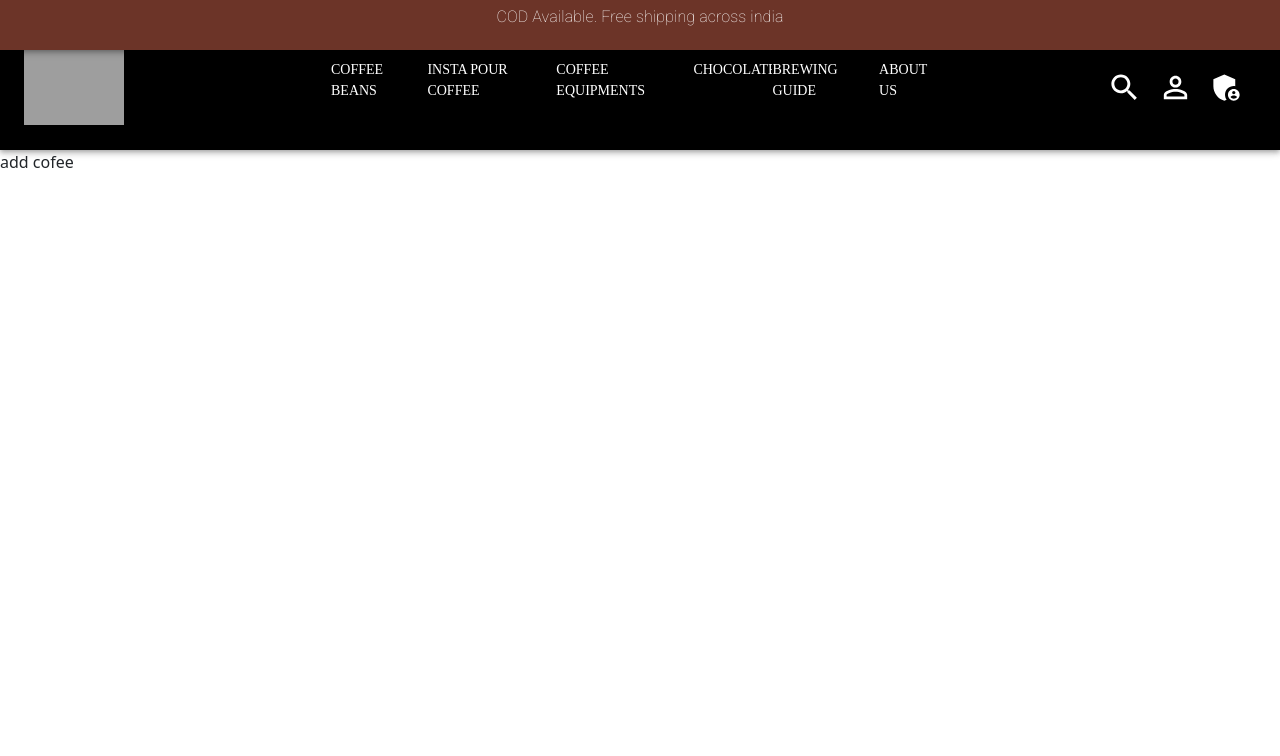
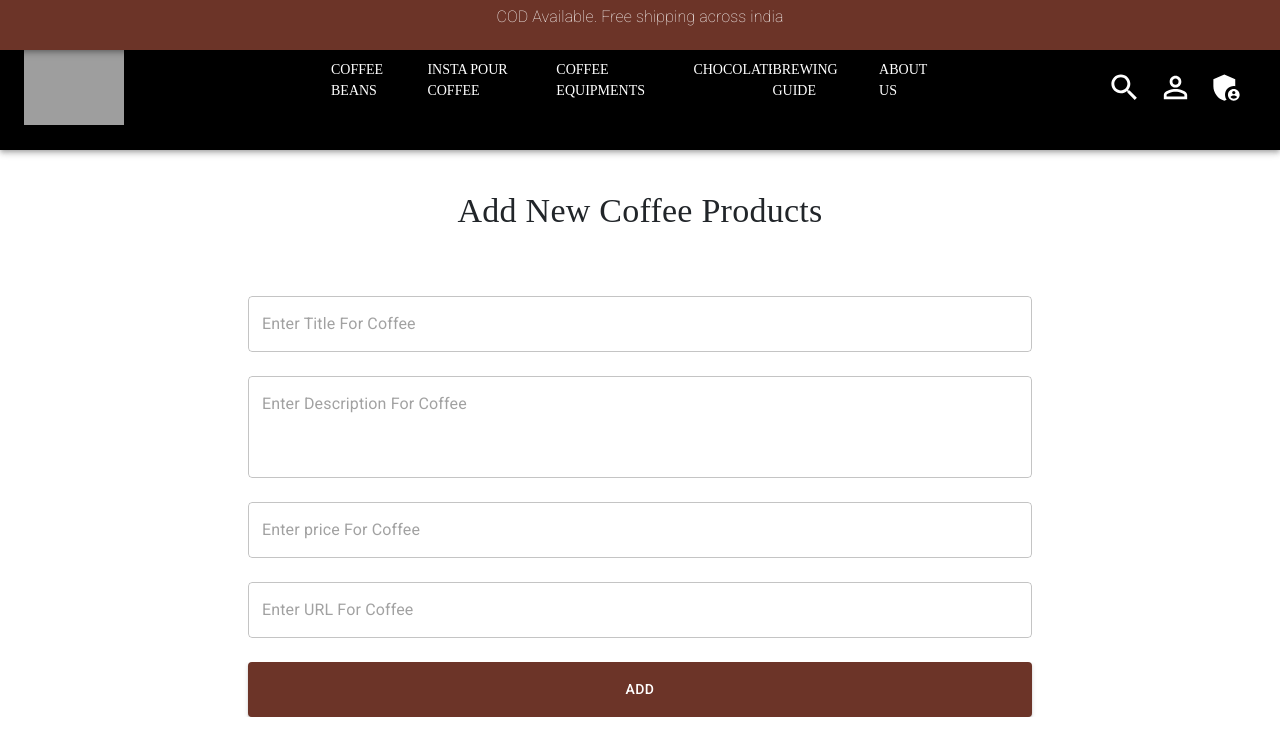
Before and after one commit to NidhiTulsyan/coffeeWebsite, a React (Create React App) app in the folder frontend/: page /add-coffee in a window 1280 px wide. Shown: the top 756 px of the page. Built offline with nearby package versions, Linux system fonts and the light colour scheme; grey boxes are pictures that could not be loaded.

Commit message:
doing add coffee page

```diff
--- a/frontend/src/components/AddCoffee.jsx
+++ b/frontend/src/components/AddCoffee.jsx
@@ -1,9 +1,104 @@
-import React from 'react'
+import { Box, Button, TextField, Typography } from "@mui/material";
+import React, { useState } from "react";
 
 export default function AddCoffee() {
+  const [input, setinput] = useState({
+    title: "",
+    description: "",
+    price: "",
+    productUrl: "",
+  });
+  const handlechange = (e) => {
+    setinput((prev) => ({
+      ...prev,
+      [e.target.name]: e.target.value,
+    }));
+  };
+  const handlesubmit = (e) => {
+    e.preventDefault();
+    console.log(input);
+  };
   return (
-    <div>
-    add cofee
+    <div className="text-center">
+      <Box marginX={10}>
+        <Typography variant="h4" fontFamily={"serif"} marginY={5}>
+          Add New Coffee Products
+        </Typography>
+        <form onSubmit={handlesubmit}>
+          <Box className="my-4 ">
+            <TextField
+              variant="outlined"
+              type="text"
+              placeholder="Enter Title For Coffee"
+              name="title"
+              value={input.title}
+              onChange={handlechange}
+              fullWidth="true"
+              sx={{ width: "70%" }}
+              required
+
+            ></TextField>
+          </Box>
+
+          <Box className="my-4 ">
+            <TextField
+              variant="outlined"
+              type="text"
+              multiline="true"
+              minRows={3}
+              placeholder="Enter Description For Coffee"
+              name="description"
+              value={input.description}
+              onChange={handlechange}
+              fullWidth="true"
+              sx={{ width: "70%" }}
+              required
+            ></TextField>
+          </Box>
+
+          <Box className="my-4 ">
+            <TextField
+              variant="outlined"
+              type="number"
+              placeholder="Enter price For Coffee"
+              name="price"
+              value={input.price}
+              onChange={handlechange}
+              fullWidth="true"
+              sx={{ width: "70%" }}
+              required
+
+            ></TextField>
+          </Box>
+
+          <Box className="my-4 ">
+            <TextField
+              variant="outlined"
+              type="text"
+              placeholder="Enter URL For Coffee"
+              name="productUrl"
+              value={input.productUrl}
+              onChange={handlechange}
+              fullWidth="true"
+              sx={{ width: "70%" }}
+              required
+
+            ></TextField>
+          </Box>
+
+          <Box className="my-4 ">
+            <Button
+              variant="contained"
+              color="firstnav"
+              fullWidth="True"
+              type="submit"
+              sx={{ width: "70%", height: "55px" }}
+            >
+              Add
+            </Button>
+          </Box>
+        </form>
+      </Box>
     </div>
-  )
+  );
 }
--- a/frontend/src/components/Adminlog.jsx
+++ b/frontend/src/components/Adminlog.jsx
@@ -85,6 +85,7 @@ export default function Adminlog() {
               <Box className="my-4 ">
                 <TextField
                   variant="outlined"
+                  type="password"
                   placeholder="Enter Your Password"
                   name="password"
                   value={input.password}
--- a/frontend/src/components/Login.jsx
+++ b/frontend/src/components/Login.jsx
@@ -42,9 +42,6 @@ const navigate= useNavigate();
          }
     }
 
-    // const handleloginclick =()=>{
-
-    // }
 
   return (
     <Box flexGrow={1} display={"flex"} flexDirection={"row"} justifyContent={"space-evenly"}>
@@ -78,7 +75,7 @@ const navigate= useNavigate();
                 <TextField variant="outlined" placeholder="Enter Your Email" name="email" value={input.email} onChange={handlechange}  fullWidth="true" sx={{width:'70%'}}></TextField>
             </Box>
             <Box className="my-4 ">
-                <TextField variant="outlined" placeholder="Enter Your Password" name="password" value={input.password} onChange={handlechange}  fullWidth="true" sx={{width:'70%'}}></TextField>
+                <TextField variant="outlined" placeholder="Enter Your Password" type="password" name="password" value={input.password} onChange={handlechange}  fullWidth="true" sx={{width:'70%'}}></TextField>
             </Box>
             <Box className="my-4 ">
                 <Typography>Forget Your Password?</Typography>
```
